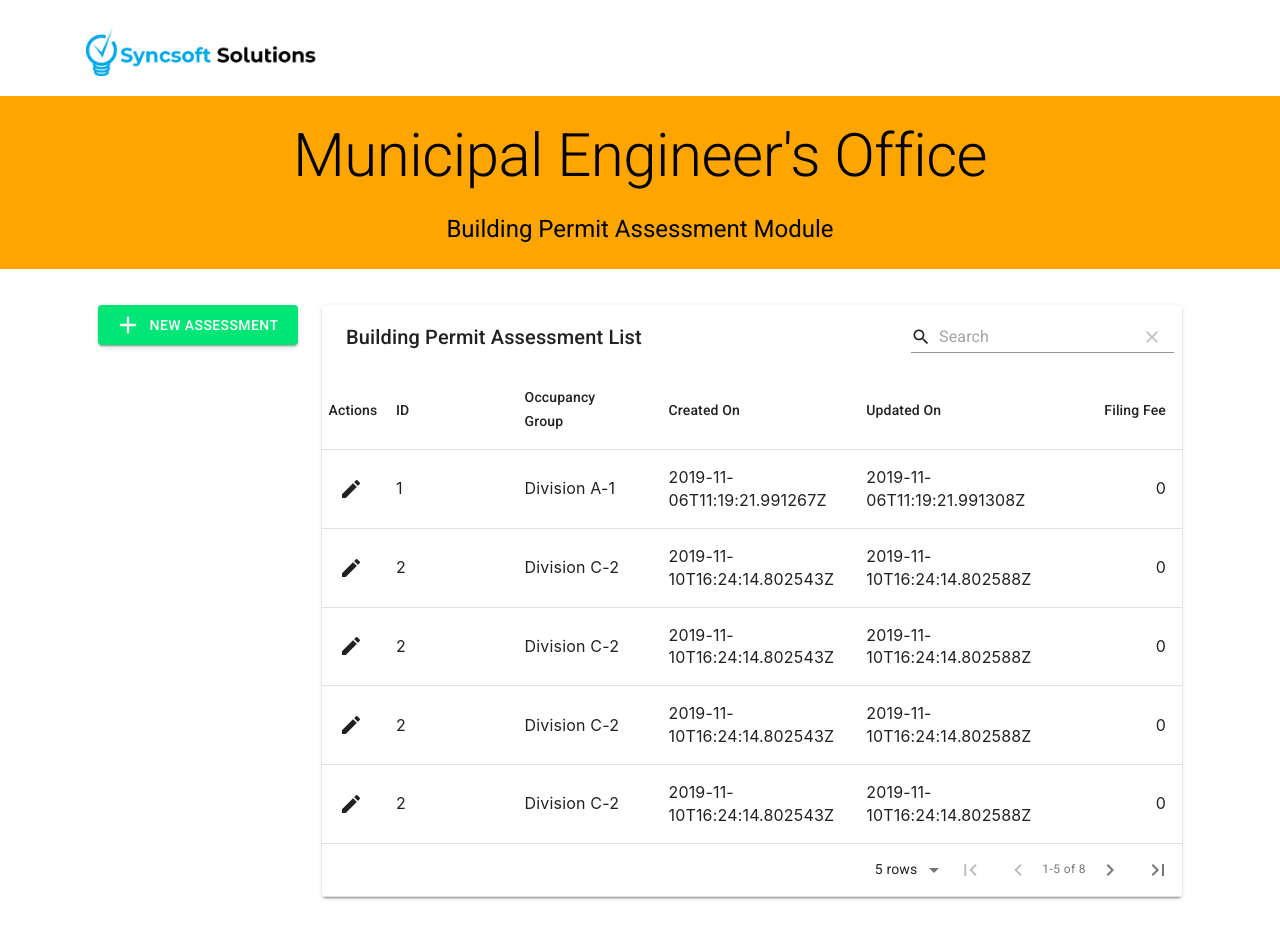
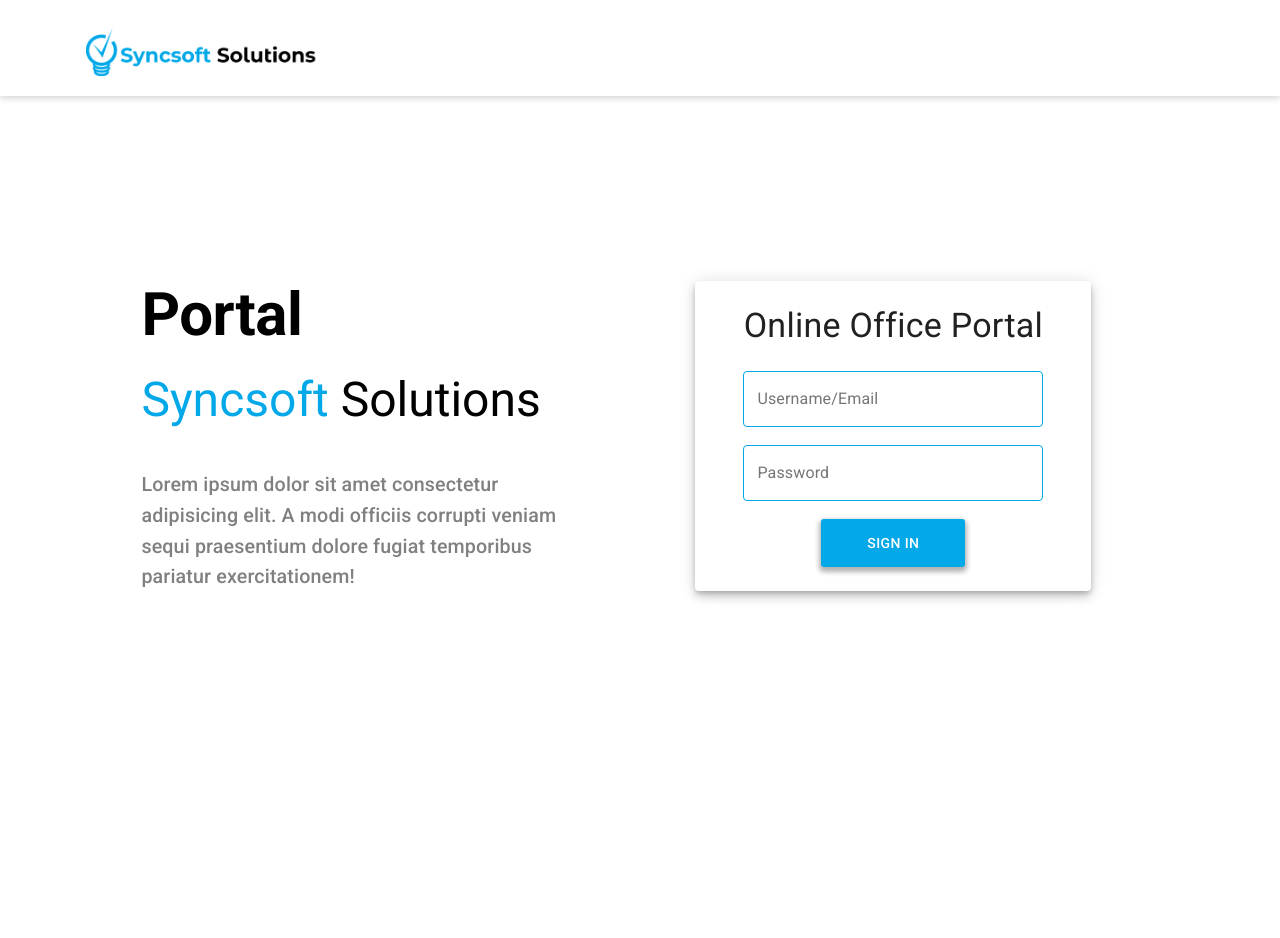
Before and after one commit to rjRenolo/building-permit, a React (Create React App) app: page / in a window 1280 px wide. Shown: the top 938 px of the page. After the commit the page ends 800 px from the top, so only its background shows below. Built offline with nearby package versions, Linux system fonts and the light colour scheme.

Commit message:
to implement routing & routing filter

```diff
--- a/src/App.js
+++ b/src/App.js
@@ -1,20 +1,41 @@
 import React, { Component } from 'react';
 import './App.css';
+import {
+  BrowserRouter as Router,
+  Switch,
+  Route,
+  Redirect
+} from 'react-router-dom';
 import Header from './components/layouts/Header';
-import LandingPage from './components/layouts/LandingPage';
-import BuildingPermit from './components/layouts/BuildingPermit';
 import { Provider } from 'react-redux';
 import store from './store';
 
+import LandingPage from './components/layouts/LandingPage';
+import BuildingPermit from './components/layouts/BuildingPermit';
+import PageNotFound from './components/layouts/PageNotFound';
+
 class App extends Component {
-  // <LandingPage />
+  state = {
+    isAuthenticated: false
+  };
   render() {
     return (
       //IMPLEMENT REDUX AND STORE AUTH PROPERTIES
       <Provider store={store}>
         <div className="App">
           <Header />
-          <BuildingPermit />
+          <Router>
+            <Switch>
+              {/* <Route exact path="/" component={LandingPage} /> */}
+              <Route exact path="/buildingpermit" component={BuildingPermit} />
+              {this.state.isAuthenticated ? (
+                <Redirect from="/" to="/buildingpermit" />
+              ) : (
+                <Route path="/" component={LandingPage} />
+              )}
+              <Route component={PageNotFound} />
+            </Switch>
+          </Router>
         </div>
       </Provider>
     );
--- a/src/components/layouts/BuildingPermit/index.jsx
+++ b/src/components/layouts/BuildingPermit/index.jsx
@@ -4,13 +4,29 @@ import { Typography, Button } from '@material-ui/core';
 import MaterialTable from 'material-table';
 import { createMuiTheme, ThemeProvider } from '@material-ui/core/styles';
 import green from '@material-ui/core/colors/green';
-
 import AddIcon from '@material-ui/icons/Add';
 
+import { Redirect } from 'react-router-dom';
+
 class BuildingPermit extends Component {
+  /*
+  just show a modal that he/she is not authenticated
+  ok button for the modal
+  and redirect
+
+*/
+  state = {
+    isAuth: true
+  };
+
   render() {
     return (
       <Fragment>
+        {!this.state.isAuth ? (
+          <Redirect from="/buildingpermit" to="/" />
+        ) : (
+          <Redirect to="/buildingpermit" />
+        )}
         <div
           style={{
             width: '100%',
--- a/src/components/layouts/LandingPage/index.jsx
+++ b/src/components/layouts/LandingPage/index.jsx
@@ -15,6 +15,14 @@ import styled from 'styled-components';
 import { connect } from 'react-redux';
 import { signIn } from '../../../actions/authActions';
 
+import { Link } from 'react-router-dom';
+
+/*
+  check for authentication on redux
+  redirect to the page if authenticated.
+  done.
+*/
+
 class LandingPage extends Component {
   state = {
     username: '',
@@ -23,7 +31,6 @@ class LandingPage extends Component {
     errMsg: '',
     loading: false,
     isAuth: false
-    // token: localStorage.getItem('TOKEN')
   };
 
   onInputChange = e => {
@@ -91,6 +98,7 @@ class LandingPage extends Component {
               />
 
               <div className={styles.ButtonWrapper}>
+                <Link to="/buildingpermit">
                   <Button
                     className={styles.Button}
                     color="primary"
@@ -102,6 +110,7 @@ class LandingPage extends Component {
                   >
                     Sign In
                   </Button>
+                </Link>
                 {this.props.authRed.signInLoading && (
                   <CircularProgress
                     style={{
--- /dev/null
+++ b/src/components/layouts/PageNotFound/index.jsx
@@ -0,0 +1,11 @@
+import React from 'react';
+
+function PageNotFound() {
+  return (
+    <div>
+      <h1>Error 404. Page Not Found.</h1>
+    </div>
+  );
+}
+
+export default PageNotFound;
--- a/src/index.css
+++ b/src/index.css
@@ -1,6 +1,10 @@
 * {
   margin: 0;
   padding: 0;
+}
+
+a {
+  text-decoration: none;
 }
 
 body {
```
Also changed, not shown: src/components/layouts/PageNotFound/PageNotFound.module.css (added). Lines whose indentation alone changed are shown as unchanged.
